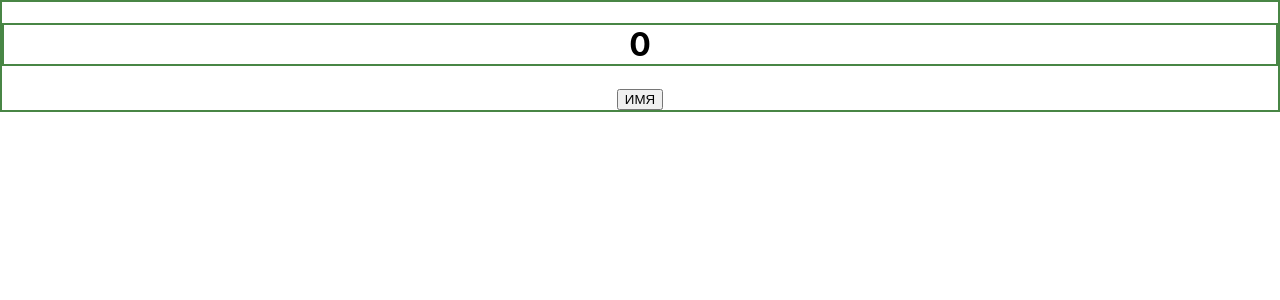
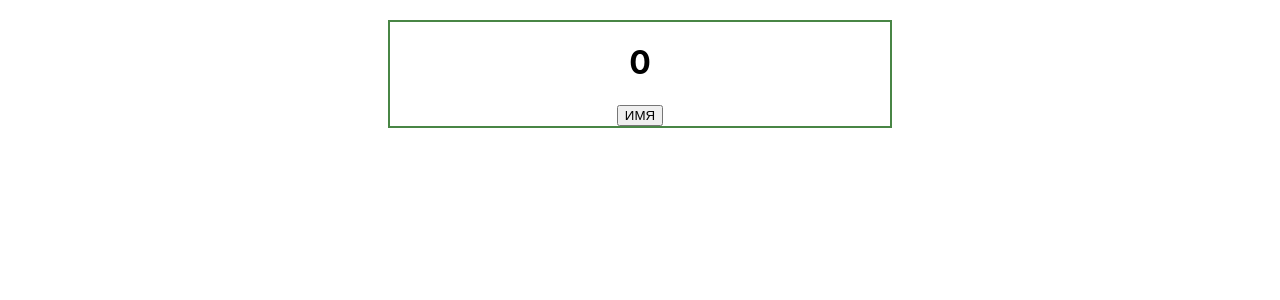
Before and after one commit to exleonardo/Counter, a React (Create React App) app: page / in a window 1280 px wide. Shown: the top 300 px of the page. Built offline with nearby package versions, Linux system fonts and the light colour scheme.

Commit message:
17.07.23

```diff
--- a/src/App.css
+++ b/src/App.css
@@ -1,6 +1,8 @@
 .App {
     text-align: center;
     border: 2px solid #488645;
+    width: 500px;
+    margin: 20px auto;
 }
 
 .btn {
@@ -8,5 +10,5 @@
 }
 
 .header {
-    border: 2px solid #488645;
+
 }
```
